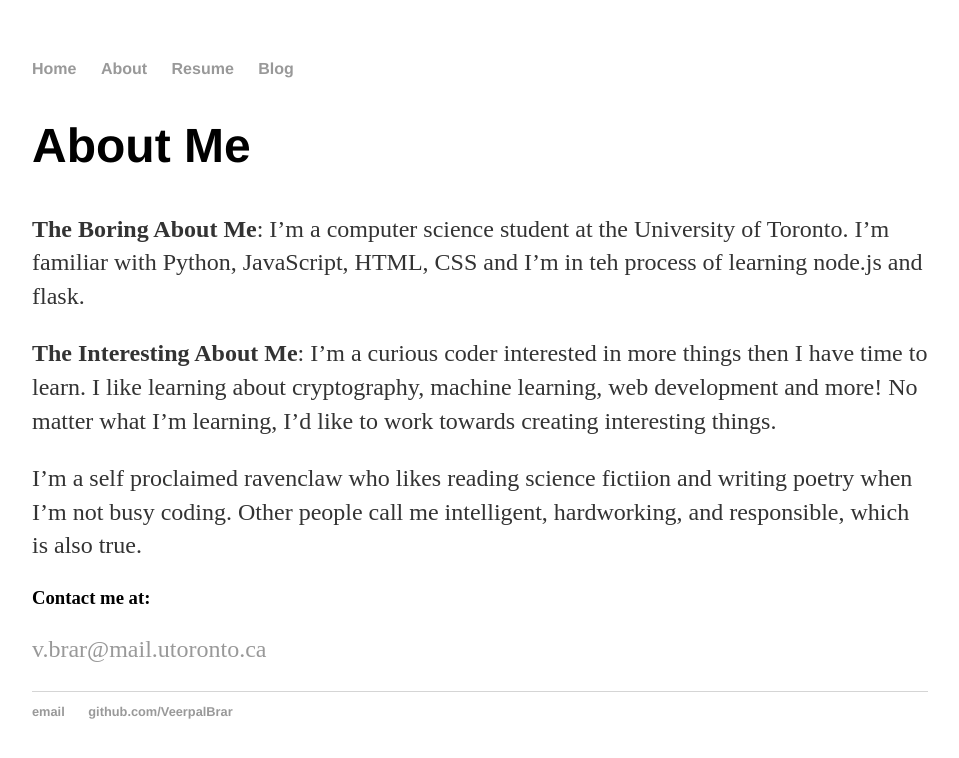
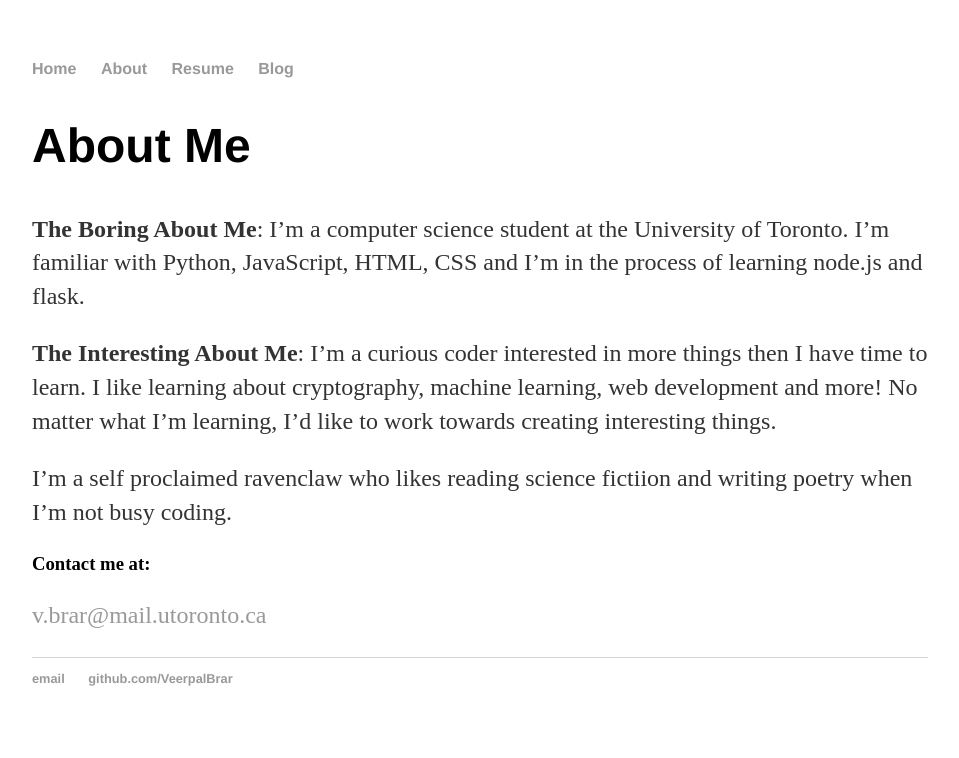
Before and after one commit to VeerpalBrar/VeerpalBrar.github.io, a Jekyll site: the page built from about.md, in a window 1280 px wide. Shown: the top 758 px of the page, without its empty margins (160-1119 px from the left). Built offline with Jekyll 4.4.1, drawn with Linux system fonts in a browser that asks for light colours.

Commit message:
Update about.md

```diff
--- a/about.md
+++ b/about.md
@@ -5,14 +5,14 @@ permalink: /about/
 ---
 
 **The Boring About Me**: I'm a computer science student at the University of Toronto.
-I'm familiar with Python, JavaScript, HTML, CSS and I'm in teh process of learning node.js and flask.
+I'm familiar with Python, JavaScript, HTML, CSS and I'm in the process of learning node.js and flask.
 
 **The Interesting About Me**: I'm a curious coder interested in more things then I have time to learn.
 I like learning about cryptography, machine learning, web development and more! No matter what I'm learning,
 I'd like to work towards creating interesting things.
 
 I'm a self proclaimed ravenclaw who likes reading science fictiion and writing poetry when I'm not busy
-coding. Other people call me intelligent, hardworking, and responsible, which is also true.
+coding.
 
 ### Contact me at:
 
```
